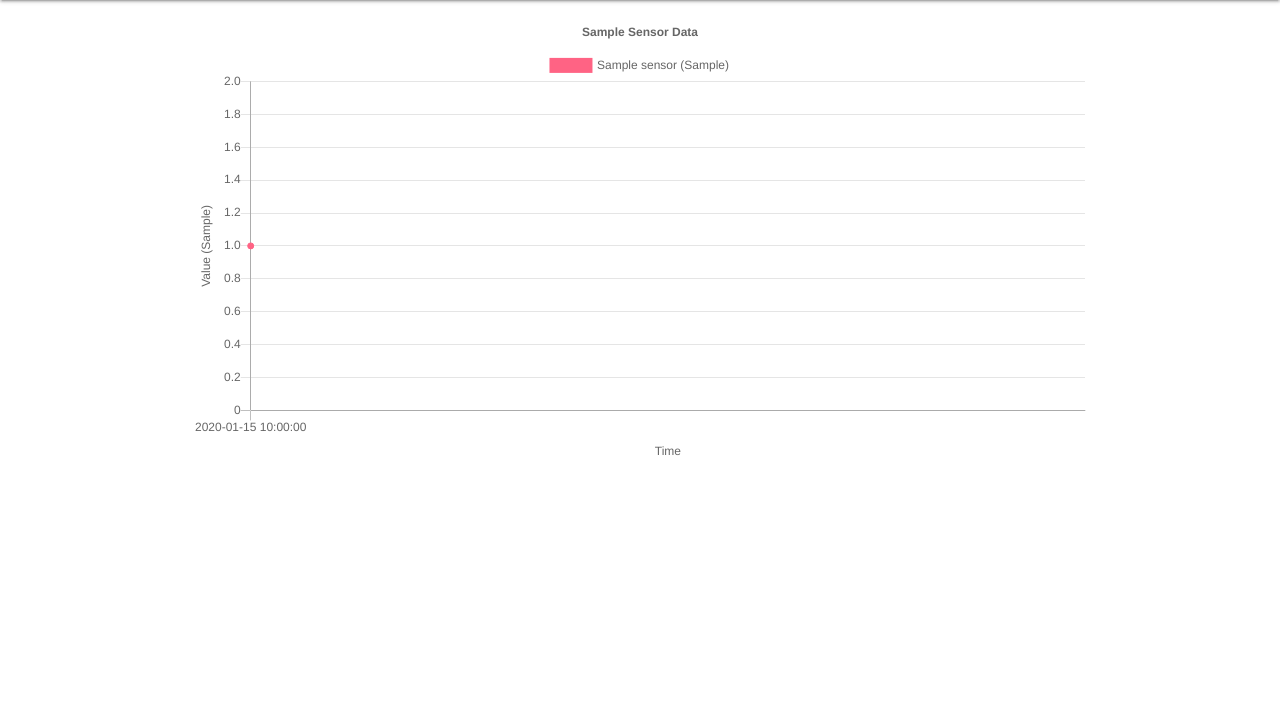
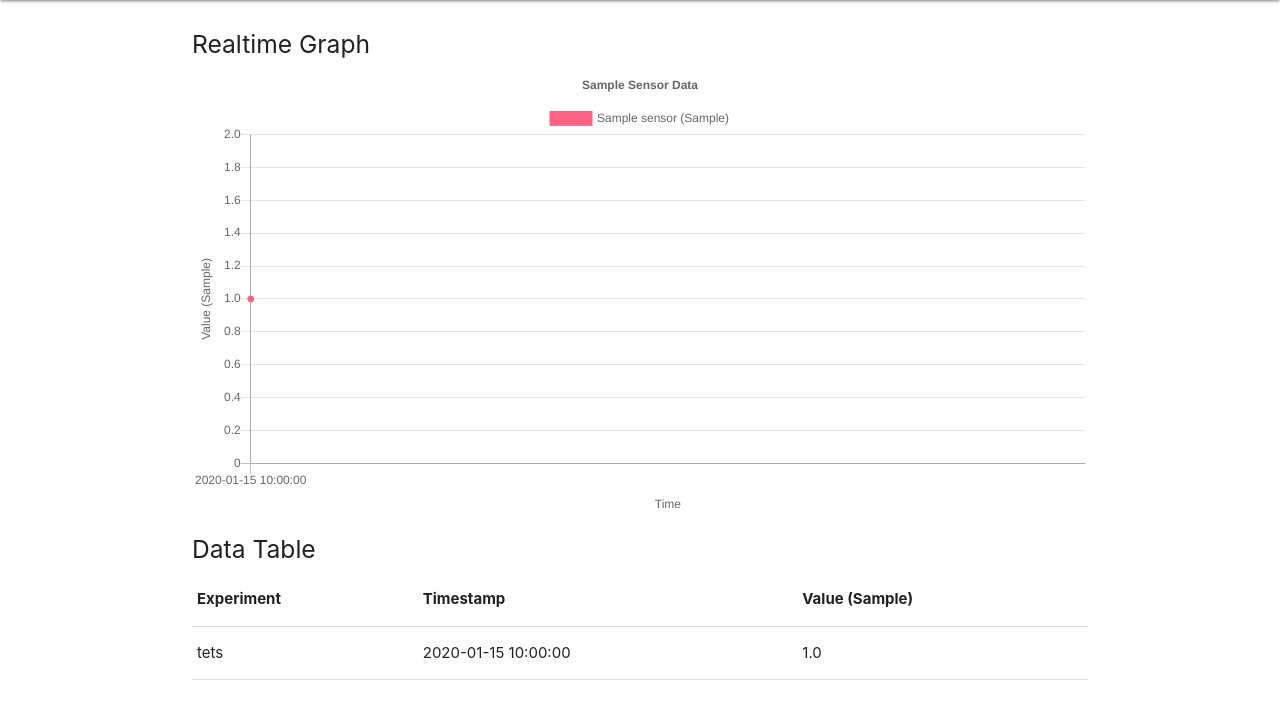
Before and after one commit to magnus-haw/radioSensors, a Flask app: a page that uses server/frontend/templates/sensor.html in a window 1280 px wide. Shown: the part 64-783 px from the top of the page. Run offline with Flask 2, Linux system fonts and the light colour scheme; data comes from the database, SQL or seed files in the repository; tables that the repository leaves empty hold one stand-in row (values such as "Sample post"); data that the repository does not hold is empty; some libraries are stand-ins or nearby versions.

Commit message:
add data table

```diff
--- a/server/frontend/templates/sensor.html
+++ b/server/frontend/templates/sensor.html
@@ -1,10 +1,33 @@
-{% extends "layouts/base.html" %}
-{% block title %} Realtime Data: {{ sensor.name }} {% endblock title %}
-{% block content %}
+{% extends "layouts/base.html" %} {% block title %} Realtime Data: {{
+sensor.name }} {% endblock title %} {% block content %}
 <div class="section">
   <div class="row">
     <div class="col-12">
+      <h5>Realtime Graph</h5>
       <canvas id="canvas"></canvas>
+    </div>
+  </div>
+  <div class="row">
+    <div class="col-12">
+      <h5>Data Table</h5>
+      <table class="highlight">
+        <thead>
+          <tr>
+            <th>Experiment</th>
+            <th>Timestamp</th>
+            <th>Value ({{ sensor.unit }})</th>
+          </tr>
+        </thead>
+        <tbody>
+          {% for point in sensor.points %}
+          <tr>
+            <td>{{ point.experiment.name }}</td>
+            <td>{{ point.time }}</td>
+            <td>{{ point.data }}</td>
+          </tr>
+          {% endfor %}
+        </tbody>
+      </table>
     </div>
   </div>
 </div>
```
Lines whose indentation alone changed are shown as unchanged.
